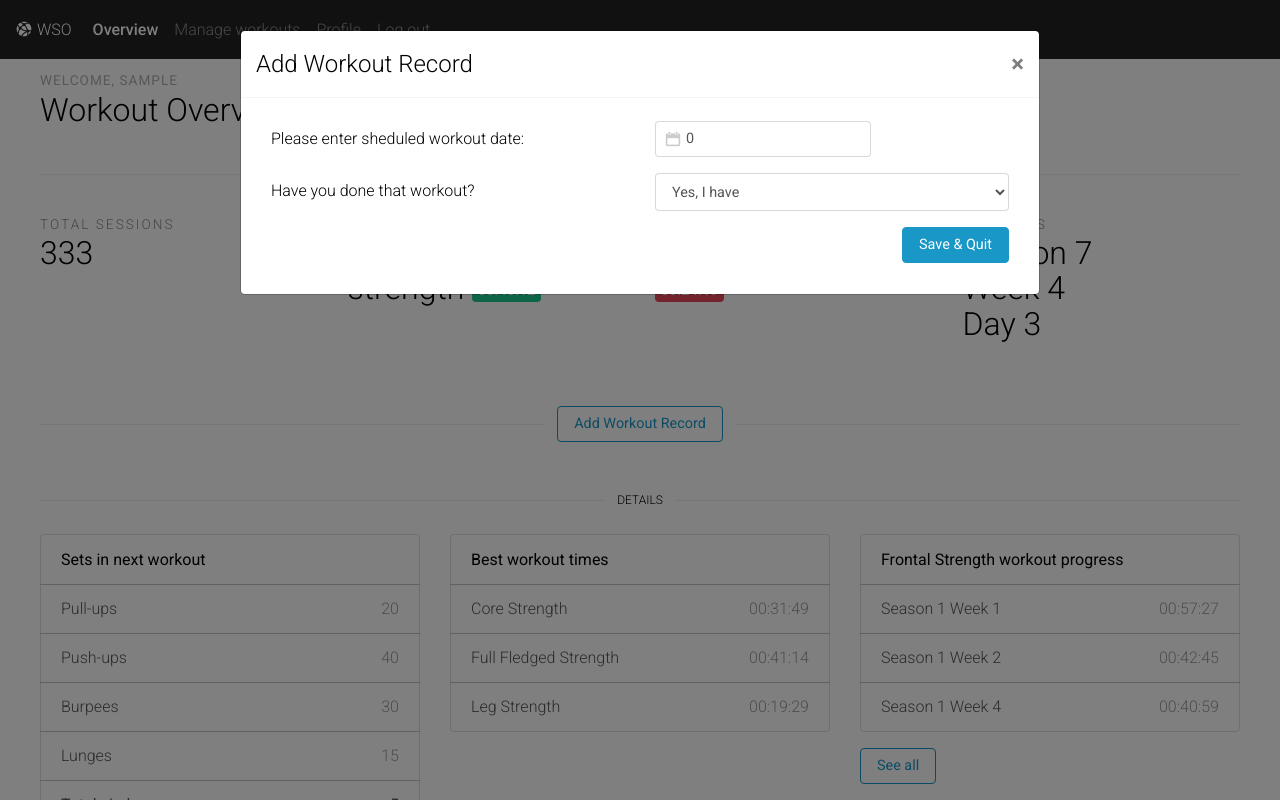
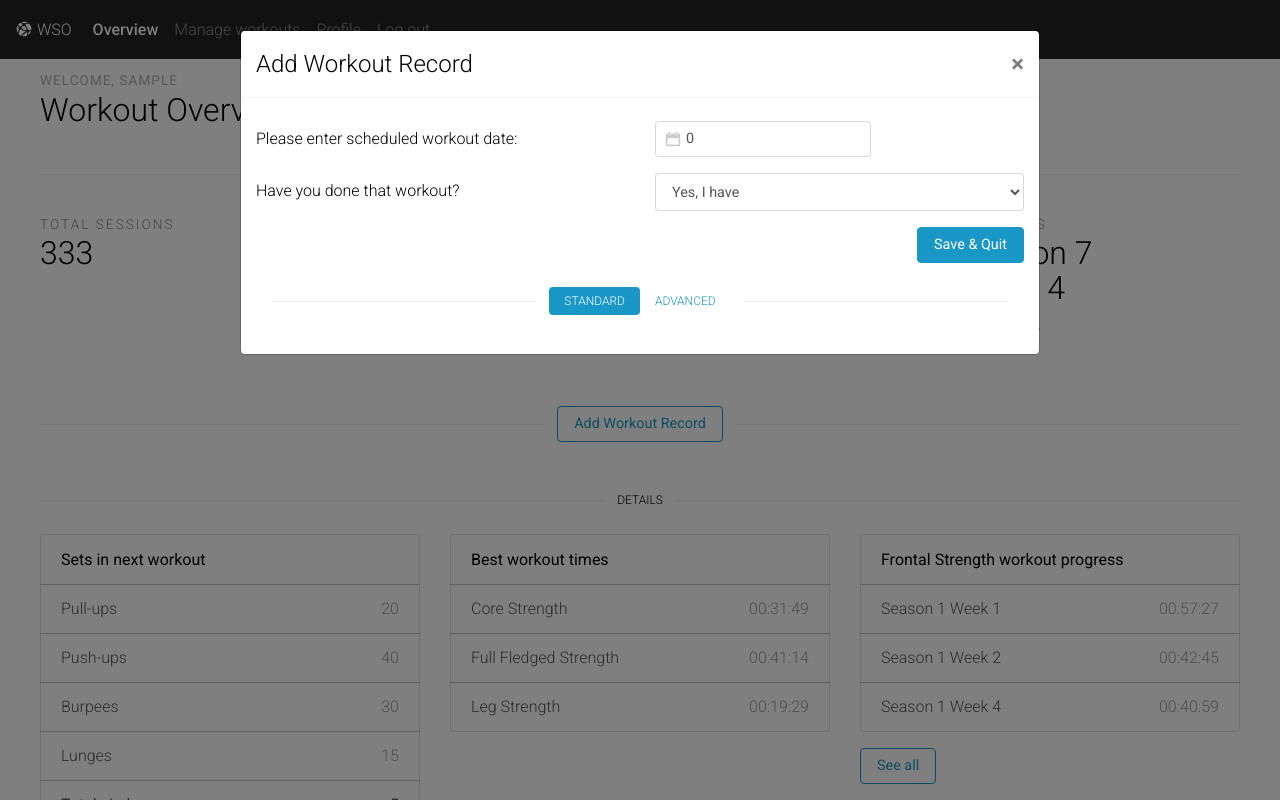
Before and after one commit to jakub-sdlk/WSO, a Flask app: page /stats/ in a window 1280 px wide, after a click on "Add Workout Record". Run offline with Flask 3, Linux system fonts and the light colour scheme; the visitor is signed in with stand-in values (Sample User, id 1); some libraries are stand-ins or nearby versions.

Commit message:
make basic and advanced mode in modal

```diff
--- a/src/stats/templates/overview.html
+++ b/src/stats/templates/overview.html
@@ -78,12 +78,12 @@
               </div>
 
               <div class="modal-body">
-
-                <div class="container">
-                  <form method="post" method>
+                <div class="tab-content">
+                  <div role="tabpanel" class="tab-pane active" id="standard">
+                    <form method="post">
 
                       <div class="form-group row mt-2">
-                      <label for="calendar" class="col-sm col-form-label">Please enter sheduled workout date:</label>
+                        <label for="calendar" class="col-sm col-form-label">Please enter scheduled workout date:</label>
                         <div class="col-sm">
                           <div class="btn-toolbar-item input-with-icon">
                             <input type="text" id="calendar" name="calendar" data-date-format="yyyy/mm/dd" class="form-control" value="0" data-provide="datepicker">
@@ -108,6 +108,50 @@
                         </div>
                       </div>
                     </form>
+                  </div>
+
+                  <div role="tabpanel" class="tab-pane" id="advanced">
+                    <form method="post">
+                      <div class="form-group row mt-2">
+                        <label for="calendar" class="col-sm col-form-label">Blabla:</label>
+                        <div class="col-sm">
+                          <div class="btn-toolbar-item input-with-icon">
+                            <input type="text" id="calendar" name="calendar" data-date-format="yyyy/mm/dd" class="form-control" value="0" data-provide="datepicker">
+                            <span class="icon icon-calendar"></span>
+                          </div>
+                        </div>
+                      </div>
+
+                      <div class="form-group row mt-2">
+                        <label for="yesOrNoOptions" class="col-sm col-form-label">Have you done that workout?</label>
+                        <div class="col-sm">
+                          <select class="form-control" id="yesOrNoOptions" name="yesOrNoOptions" aria-label="Default select example">
+                            <option selected value="1">Yes, I have</option>
+                            <option value="0">No, I have not</option>
+                          </select>
+                        </div>
+                      </div>
+
+                      <div class="form-group row mt-2">
+                        <div class="col-sm text-right">
+                          <button type="submit" onClick="window.location.href=window.location.href" class="btn btn-primary">Save & Quit</button>
+                        </div>
+                      </div>
+                    </form>
+                  </div>
+                </div>
+                <div class="container">
+                  <div class="hr-divider my-4">
+                    <ul class="nav nav-pills hr-divider-content hr-divider-nav" role="tablist">
+                      <li class="nav-item" role="presentation">
+                        <a href="#standard" class="nav-link active" role="tab" data-toggle="tab"
+                          aria-controls="standard">Standard</a>
+                      </li>
+                      <li class="nav-item" role="presentation">
+                        <a href="#advanced" class="nav-link" role="tab" data-toggle="tab" aria-controls="advanced">Advanced</a>
+                      </li>
+                    </ul>
+                  </div>
                 </div>
               </div>
             </div>
```
Lines whose indentation alone changed are shown as unchanged.
